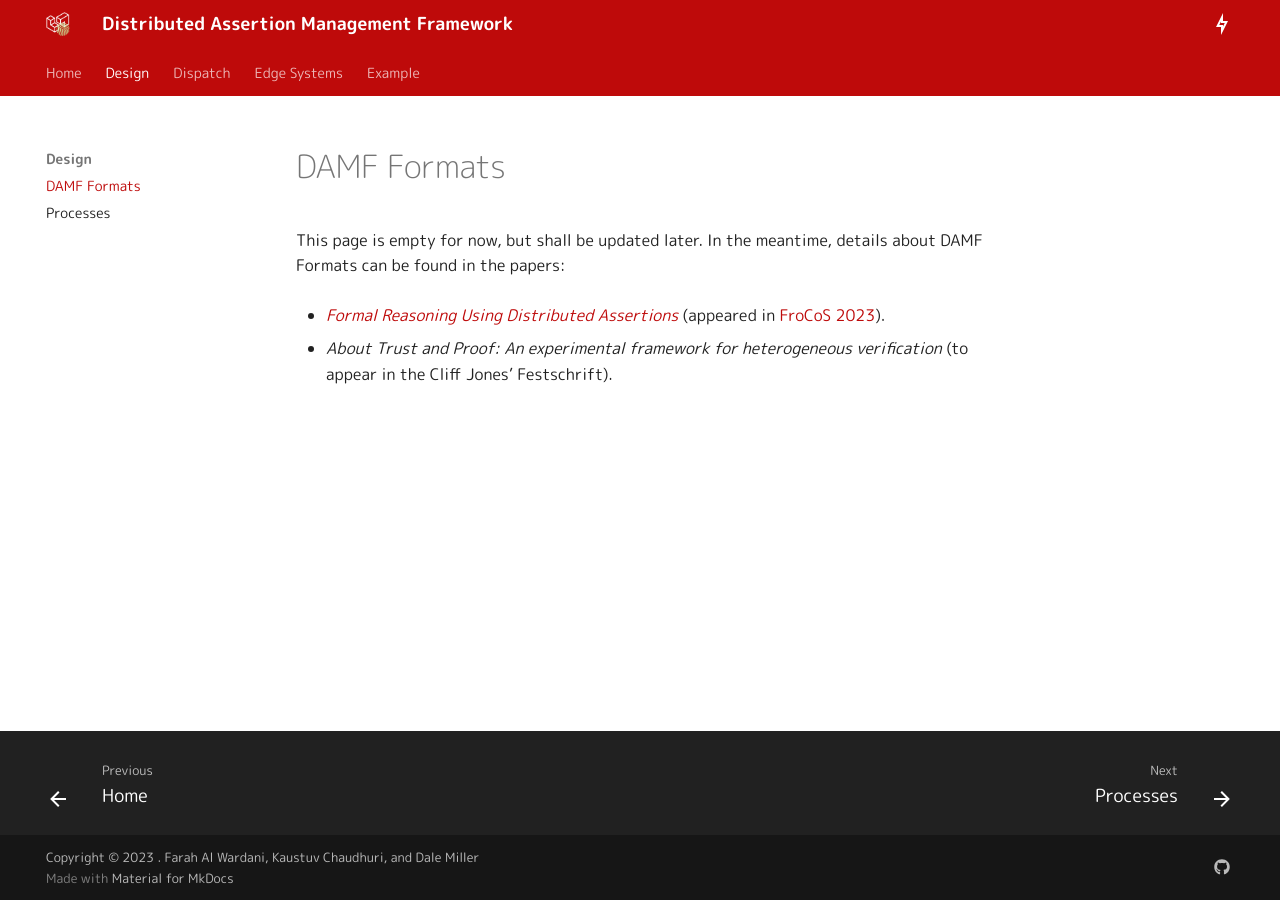
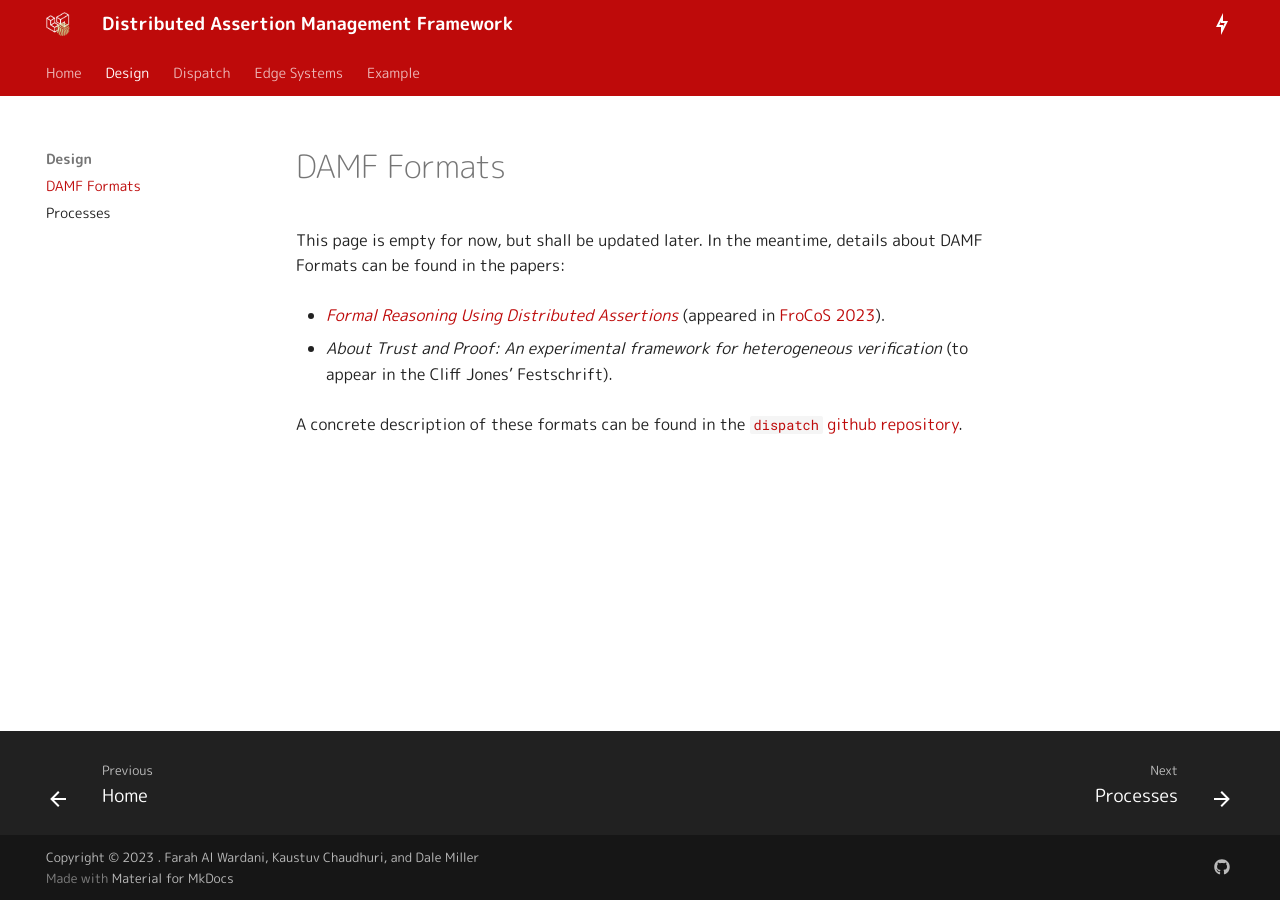
Before and after one commit to distributed-assertions/distributed-assertions.github.io, an MkDocs documentation site: the page built from docs/damf-formats.md, in a window 1280 px wide. Built offline with MkDocs 1.6.1 and Material for MkDocs 9.7.7, drawn with Linux system fonts in a browser that asks for light colours.

Commit message:
noting that a concrete description of these formats can also be found at the `dispatch` repo.

```diff
--- a/docs/damf-formats.md
+++ b/docs/damf-formats.md
@@ -5,3 +5,5 @@ This page is empty for now, but shall be updated later. In the meantime, details
 - [*Formal Reasoning Using Distributed Assertions*](https://doi.org/10.1007/978-3-031-43369-6_10) (appeared in [FroCoS 2023](https://frocos2023.github.io/)).
 
 - *About Trust and Proof: An experimental framework for heterogeneous verification* (to appear in the Cliff Jones' Festschrift).
+
+A concrete description of these formats can be found in the [`dispatch` github repository](https://github.com/distributed-assertions/dispatch/blob/b778c71dc35c6c1ae05d2cd4853d648659562cfe/src-ts/declared-types.d.ts).
```
